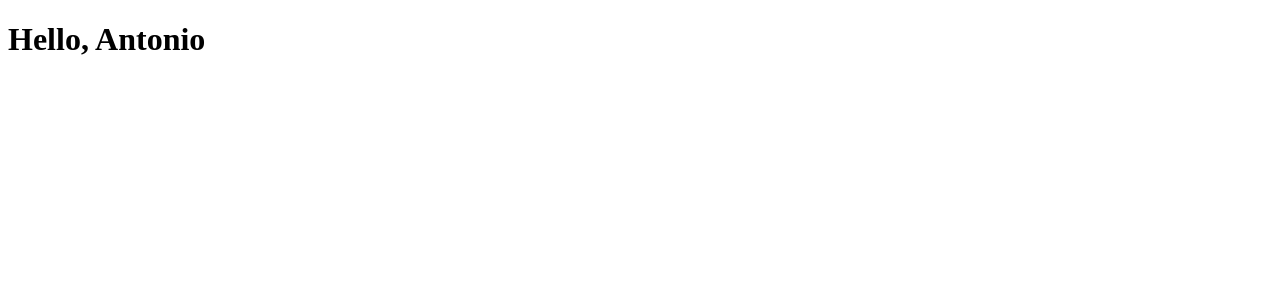
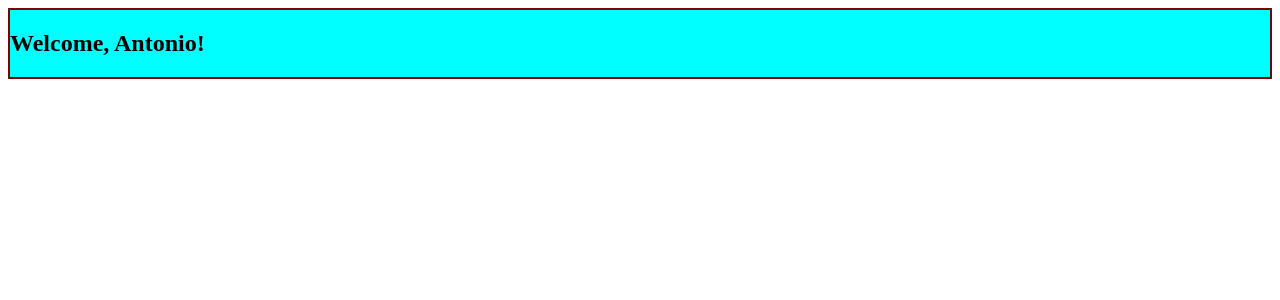
Before and after one commit to Kforkiller/eserciziReact, a React (Create React App) app in the folder my-app/: page / in a window 1280 px wide. Shown: the top 300 px of the page. Built offline with nearby package versions, Linux system fonts and the light colour scheme.

Commit message:
Esercizio style

```diff
--- a/my-app/src/App.js
+++ b/my-app/src/App.js
@@ -1,5 +1,10 @@
-import React from "react";
 
-export function helloName(name){
-    return <h1>Hello, {name}</h1>
+import { Welcome } from "./Welcome";
+
+export default function App() {
+    return (
+        <div>
+            <Welcome name="Antonio"/>
+        </div>
+    );
 }
--- /dev/null
+++ b/my-app/src/Welcome.js
@@ -0,0 +1,11 @@
+import React from "react";
+
+export class Welcome extends React.Component{
+    render(){
+        return (
+        <div className="welcome">
+        <h2>Welcome, {this.props.name}!</h2>
+        </div>
+        )
+    }
+}
--- /dev/null
+++ b/my-app/src/index.css
@@ -0,0 +1,4 @@
+.welcome{
+    border: 2px solid maroon;
+    background-color: aqua;
+}
```
Also changed, not shown: my-app/src/index.js (+4 -3 lines).
